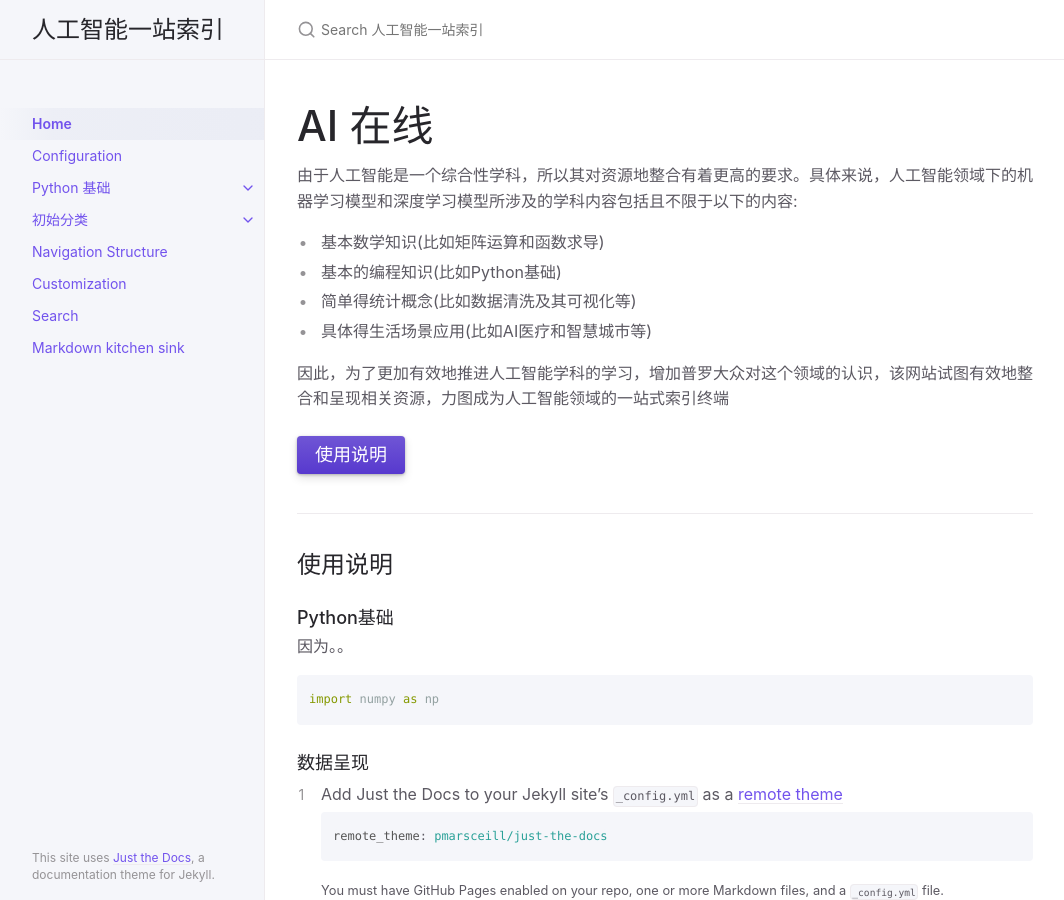
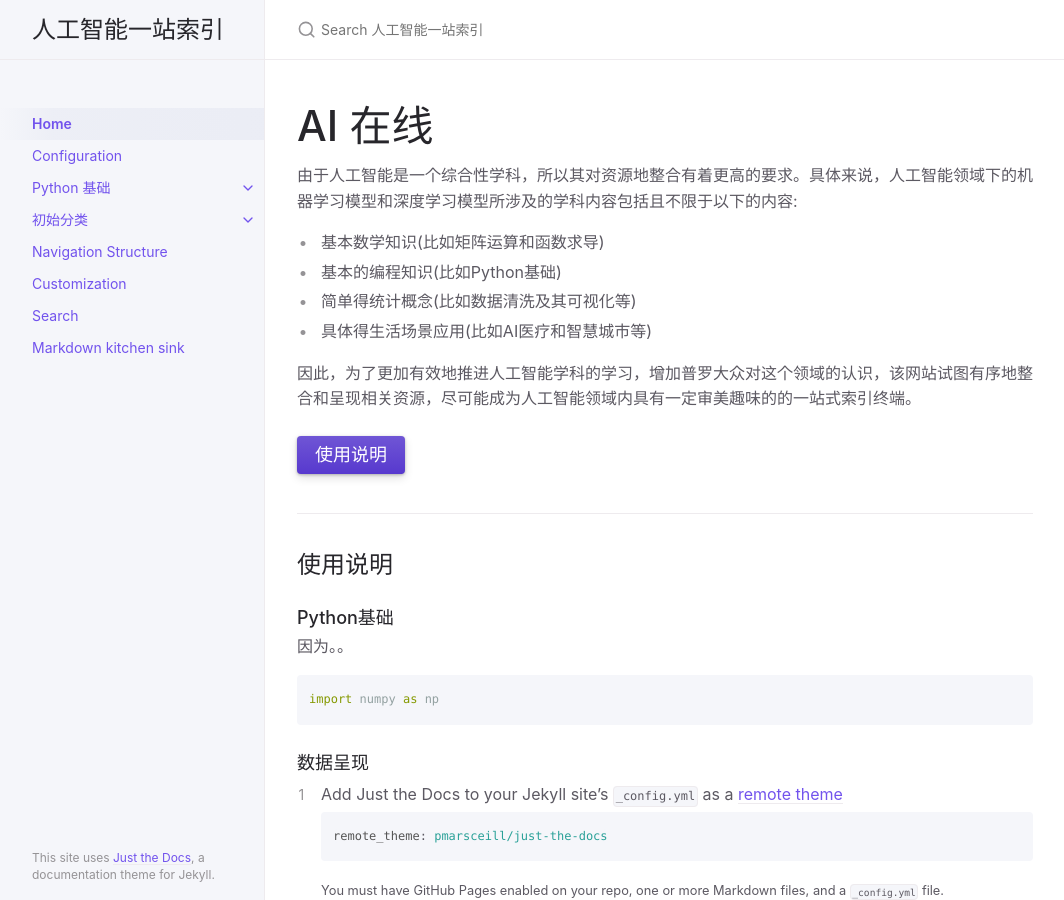
Before and after one commit to Michael-yunfei/MyPython, a Jekyll site: the page built from index.md, in a window 1280 px wide and 900 px high. Shown: the whole window, without its empty margins (107-1171 px from the left). Built offline with Jekyll 4.4.1, drawn with Linux system fonts in a browser that asks for light colours.

Commit message:
update homepage again

```diff
--- a/index.md
+++ b/index.md
@@ -16,7 +16,7 @@ last_modified_date: 2020-04-27T17:54:08+0000
 * 简单得统计概念(比如数据清洗及其可视化等)
 * 具体得生活场景应用(比如AI医疗和智慧城市等)
 
-因此，为了更加有效地推进人工智能学科的学习，增加普罗大众对这个领域的认识，该网站试图有效地整合和呈现相关资源，力图成为人工智能领域的一站式索引终端
+因此，为了更加有效地推进人工智能学科的学习，增加普罗大众对这个领域的认识，该网站试图有序地整合和呈现相关资源，尽可能成为人工智能领域内具有一定审美趣味的的一站式索引终端。
 
 {: .fs-6 .fw-300 }
 
```
